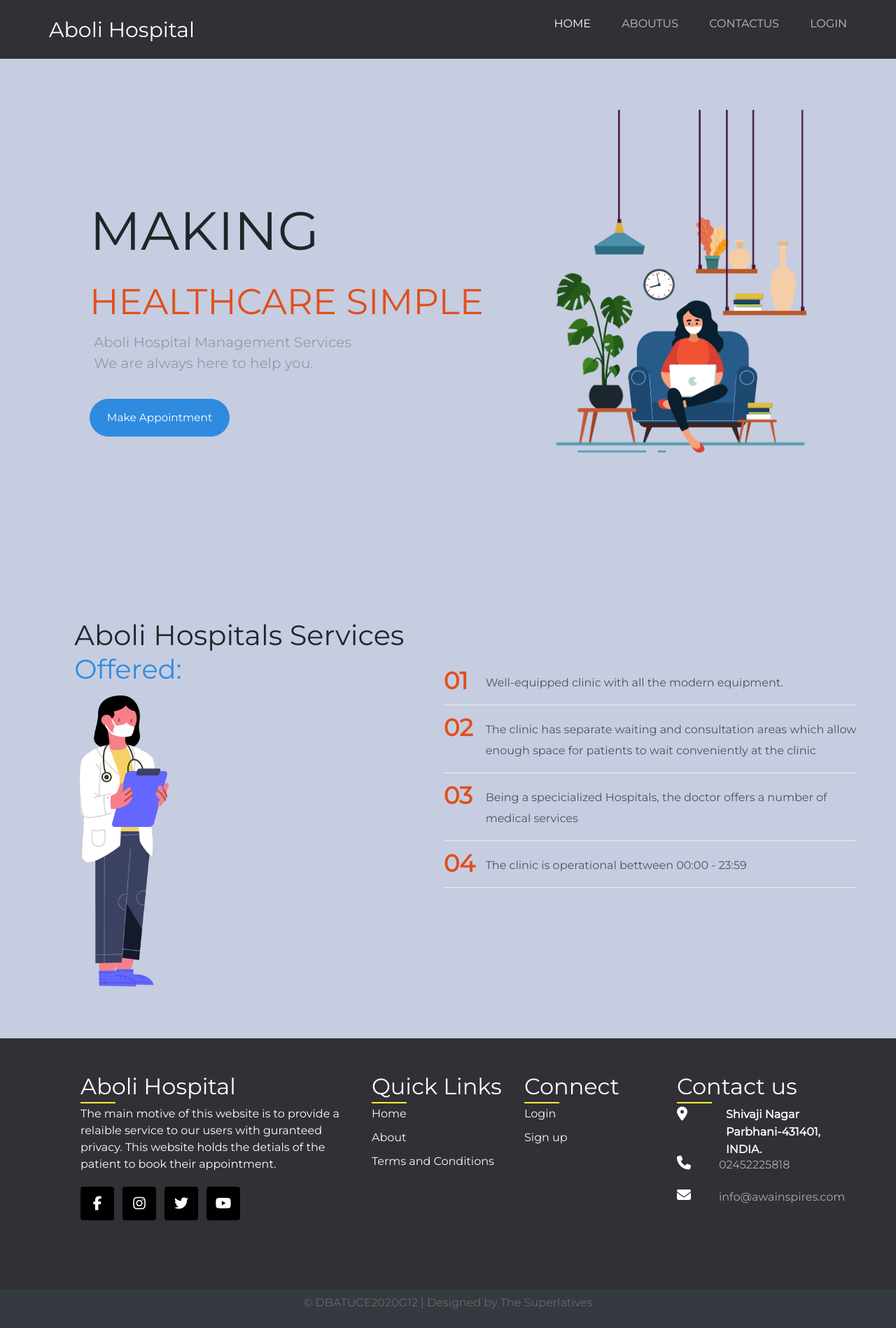
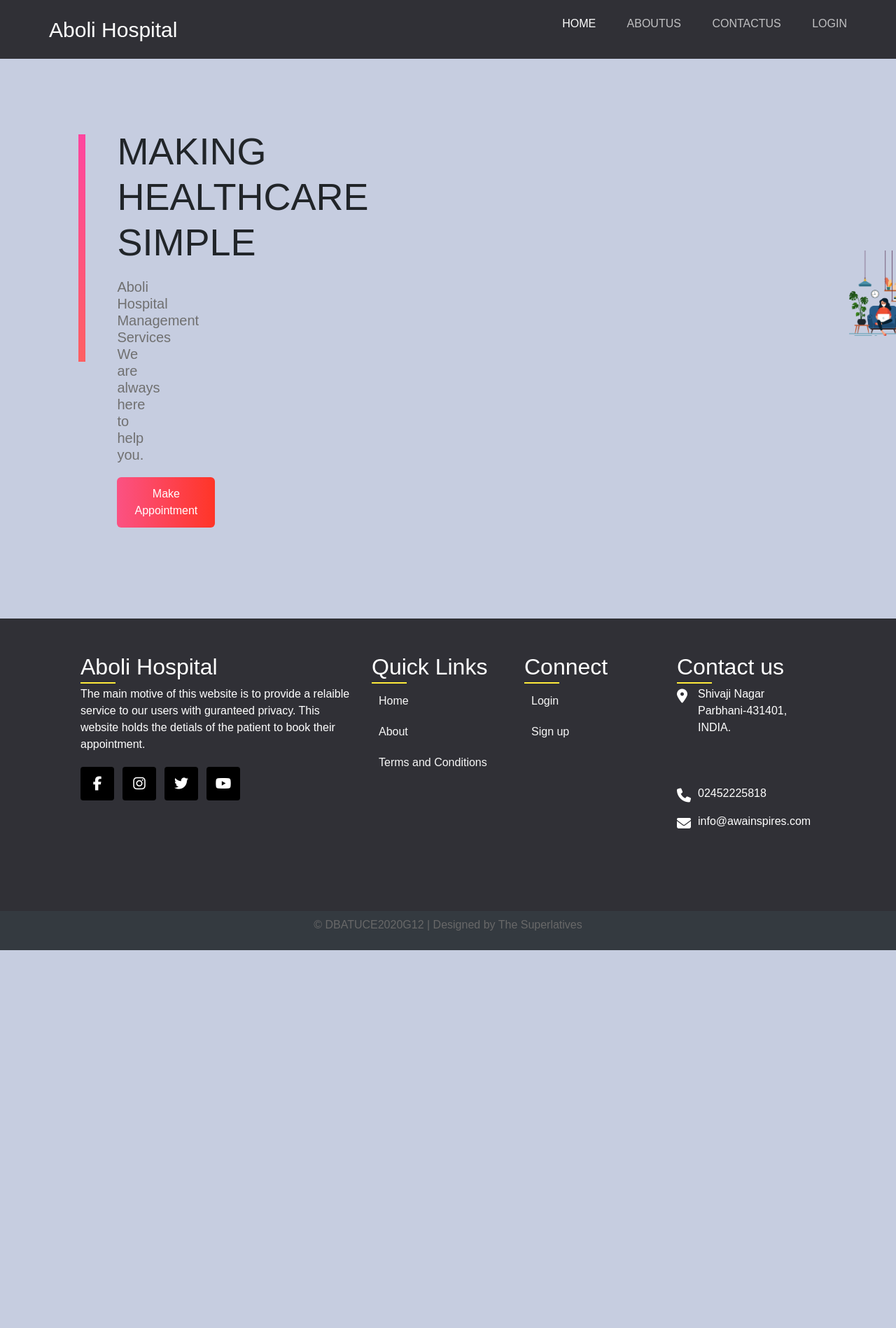
Before and after one commit to amitnileka/Multicare_web_project, a Django app: page / in a window 1280 px wide. Shown: the whole page at 70% size. After the commit the page ends 1358 px from the top, so only its background shows below. Run offline with Django 3.2, Linux system fonts and the light colour scheme; some libraries are stand-ins or nearby versions.

Commit message:
Update homepage.html

```diff
--- a/Hosp/templates/homepage.html
+++ b/Hosp/templates/homepage.html
@@ -4,178 +4,110 @@
 {% block css %}
 <style>
 
-
 *{
                margin: 0;
-    padding:0;
-    box-sizing: border-box;
-    font-family: 'Montserrat', sans-serif;
+               padding: o;
+               font-family: sans-serif;
            }
 
-body{
-    -webkit-background-size:cover;
-    -moz-background-size:cover;
-    -o-background-size:cover;
-    background-size:cover;
+           .container1{
+               width: 100%;
+               min-height: 100vh;
+               padding-left: 8%;
+               padding-right: 8%;
+               box-sizing: border-box;
+               overflow: hidden;
+           }
+
+           .row2{
+               display: flex;
+               justify-content: space-between;
+               align-items: center;
+               margin: 100px 0;
+           }
+           .col-1{
+               flex-basis: 40%;
+               position: relative;
+               margin-left: 50px;
+           }
+           .col-1 h2{
+               font-size: 54px;
+           }
+           .col-1 h3{
+               font-size: 20px;
+               color: #707070;
+               font-weight: 100;
+               margin: 20px 0 20px;
+           }
+           button{
+               width: 140px;
+               border: 0;
+               padding: 12px 10px;
+               outline: none;
+               color: #fff;
+               background: linear-gradient(to right, #fb5283, #ff3527);
+               border-radius: 6px;
+               cursor: pointer;
+               transition: width 0.5s;
+           }
+           button:hover{
+               width: 160px;
+               display: flex;
+               align-items: center;
+               justify-content: space-between;
+           }
+           .col-1::after{
+               content: '';
+               width: 10px;
+               height: 57%;
+               background: linear-gradient(#ff469f, #ff6062);
+               position: absolute;
+               left: -40px;
+               top: 8px;
+           }
+           .col-2{
+               position: relative;
+               flex-basis: 60%;
+               display: flex;
+               align-items: center;
+           }
+           .col-2 .controller{
+               width: 60%;
+               margin-top: -100px;
+               margin-left: 200px;
            }
 
 
+           @media only screen and (max-width:700px){
 
-
-
-.leftside { width: 45%; height: auto; overflow: hidden; margin-top: 20px;}
-
-.leftside img{  width: 600px;  height: 500px; }
-
-.rightside{ width: 55%; height: 300px; color: white; text-align: center; margin-top: 80px; padding: 50px;}
-
-.rightside h1{ text-align: center;
-    color: #ffffff;
-    font-size: 50px;
-    font-weight: 900;
-    text-transform: uppercase; }
-
-.rightside p {
-    font-size: 1.1rem; padding: 50px 0; }
-
-.rightside button{   font-size: 17px;
-    font-weight: 600;
-    color: white;
-    text-transform: uppercase;
-    background: linear-gradient(57deg, #00C6A7 , #1E4D92 );
-    border-radius: 4px 4px 4px 4px;
-    padding: 20px 35px ;
+               .menu-icon{
+                   display: block;
                }
-
-
-
-.rightside button:hover{
-      background: linear-gradient(57deg, #1E4D92, #00C6A7 );
+               #menuList{
+                   overflow: hidden;
+                   transition: 0.5s;
                }
-
-
-/* ABOUT CSS */
-
-.about{
-    height: 600px;
-    width: 100%;
-    padding: 50px;
-    display: flex;
-    flex-direction: row;
-    justify-content: space-evenly;
-    align-items: center;
-    margin-top: 0%;
+               .row2{
+                   flex-direction: column-reverse;
+                   margin: 50px 0;
                }
-
-.aboutText{
-    position: relative;
-    padding: 0 50px;
-    height: inherit;
+               .col-2{
+                   flex-basis: 100%;
+                   margin-bottom: 50px;
                }
-
-.aboutText h1{
-    position: relative;
-    left: 0px;
+               .col-2 .controller{
+                   width: 77%;
                }
-
-.aboutText img{
-    width: 10vw;
-    position: absolute;
-    top: 110px;
-    left: 10%;
+               .col-1{
+                   flex-basis: 100%;
                }
-
-.aboutList{
-    width: 50%;
+               .col-1 h2{
+                   font-size: 35px;
                }
-
-ol{
-    list-style: none;
-    color: #e0501b;
-    margin-top: -20%;
+               .col-1 h3{
+                   font-size: 15px;
                }
-
-ol li{
-    font-size: 34px;
-    position: relative;
-    margin-bottom: 20px;
-    border-bottom: 1px solid #ebebeb;
            }
-
-li p{
-    font-size: 16px;
-    color: #000;
-    padding-left: 60px;
-    line-height: 30px;
-    opacity: 0.6;
-}
-
-li span{
-    position: absolute;
-    line-height: 25px;
-    font-weight: 600;
-}
-
-/* button */
-
-.rightside .btn{
-    width: 180px;
-    margin-top: -10px;
-    padding: 14px 20px 14px 20px;
-    background-color: #2f8be0;
-    border-radius: 45px;
-    text-align: center
-}
-
-.rightside .btn a{
-    font-size: 1.2vw;
-    color: #fff;
-}
-
-
-/* LANDING CSS */
-
-.landing{
-    display: flex;
-    flex-direction: row;
-    justify-content: space-between;
-    align-items: center;
-    padding: 0 10vw 60px 10vw;
-    height: 100vh;
-}
-
-.landingText h1{
-    font-size: 6vw;
-    margin: 0 !important;
-
-}
-
-.landingText h3{
-    margin: 6px !important;
-    font-size: 20px;
-    opacity: 0.3;
-    line-height: 30px;
-}
-
-.landingText .btn{
-    width: 200px;
-    margin-top: 30px;
-    padding: 14px 20px 14px 20px;
-    background-color: #2f8be0;
-    border-radius: 45px;
-    text-align: center
-}
-
-.landingText .btn a{
-    font-size: 1.2vw;
-    color: #fff;
-}
-
-.landingImage img{
-    width: 28vw;
-    margin-top: -29%;
-}
-
 
 
 
@@ -190,7 +122,6 @@ body
 }
 footer{
   position: relative;
-  width: 100%;
   height: auto;
   padding: 50px 100px;
   background: #303036;
@@ -250,11 +181,11 @@ footer .container .sec p{
 }
 .quicklinks li{
   list-style: none;
+  padding: 10px;
 }
 .quicklinks li a{
   color: #f7f7f7;
   text-decoration: none;
-  margin-bottom: 10px;
   display: inline-block;
 }
 .quicklinks li a:hover{
@@ -275,12 +206,12 @@ footer .container .sec p{
 .info a{
   color: #fff;
   text-decoration: none;
+  margin-top: 20px;
 }
 .info a:hover{
   color: #ffeb3b;
 }
 .copyrightText{
-  width: 100%;
   background: #343a40;
   color: #686868;
   padding: 8px 100px;
@@ -310,55 +241,19 @@ footer .container .sec p{
 {% block body %}
 
         <!-- LANDING PAGE -->
- <div style="z-index: -1;" class="wrapper">
 
-          <div class="landing">
-          <div class="landingText" data-aos="fade-up" data-aos-duration="1000">
-              <h1>MAKING<span style="color:#e0501b;font-size: 4vw"> HEALTHCARE SIMPLE</span> </h1>
-              <h3> Aboli Hospital Management Services <br> We are always here to help you. </h3>
-              <div class="btn">
-                  <a href="#">Make Appointment</a>
+        <div class="container1">
+          <div class="row2">
+              <div class="col-1">
+                  <h2>MAKING <br>HEALTHCARE SIMPLE</h2>
+                  <h3>Aboli Hospital Management Services <br> We are always here to help you.</h3>
+                  <button type="button">Make Appointment</button>
+              </div>
+              <div class="col-2">
+                  <img src="{%static 'img/bg.png'%}" class="controller">
               </div>
           </div>
-          <div class="landingImage" data-aos="fade-down" data-aos-duration="2000">
-              <img src="{%static 'img/bg.png'%}">
       </div>
-      </div>
-
-
-        <!-- ABOUT SECTION -->
-
-        <div  class="about">
-          <div class="aboutText" data-aos="fade-up" data-aos-duration="1000">
-              <h1>Aboli Hospitals Services <br> <span style="color:#2f8be0;font-size:3vw">Offered:</span> </h1>
-              <img src="{%static 'img/doctor-woman-400px.png'%}">
-          </div>
-          <div class="aboutList" data-aos="fade-left" data-aos-duration="1000">
-              <ol>
-                  <li>
-                      <span>01</span>
-                       <p>Well-equipped clinic with all the modern equipment.</p>
-                  </li>
-                  <li>
-                      <span>02</span>
-                       <p>The clinic has separate waiting and consultation areas which allow enough space for patients to wait conveniently at the clinic</p>
-                  </li>
-                  <li>
-                      <span>03</span>
-                       <p>Being a specicialized Hospitals, the doctor offers a number of medical services</p>
-                  </li>
-                  <li>
-                      <span>04</span>
-                       <p>The clinic is operational bettween 00:00 - 23:59</p>
-                  </li>
-
-              </ol>
-          </div>
-      </div>
-
-</div>
-
-      <!-- footer -->
       <footer>
       <div class="container">
         <div class="sec aboutus">
@@ -395,7 +290,7 @@ footer .container .sec p{
           <ul class="info">
             <li>
               <span><i class="fa fa-map-marker" aria-hidden="true"></i></span>
-              <span style="margin-left: 70px;">Shivaji Nagar <br> Parbhani-431401,<br>INDIA.</span>
+              <span>Shivaji Nagar <br> Parbhani-431401,<br>INDIA.</span>
             </li>
 
             <li style="margin-top: 70px;">
```
Lines whose indentation alone changed are shown as unchanged.
